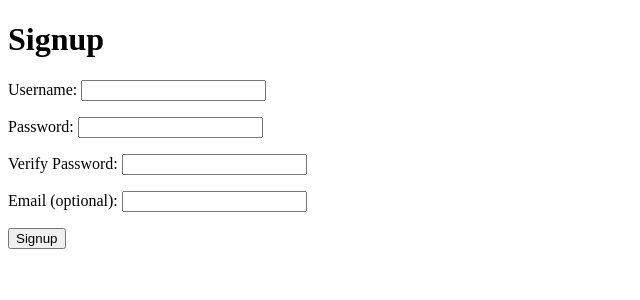
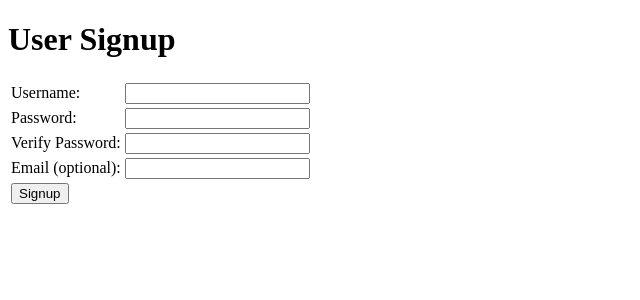
Before and after one commit to NorthStarCode/user-signup, a Flask app: page / in a window 1280 px wide. Shown: the top 300 px of the page, without its empty margins (0-640 px from the left). Run offline with Flask 2, Linux system fonts and the light colour scheme.

Commit message:
added table to signup and edited email errros, spec_char def

```diff
--- a/main.py
+++ b/main.py
@@ -34,10 +34,10 @@ def len_ok(entry):
         return True
 
 def spec_char(entry):
-    if "@" or "." in entry:
+    if "@" in entry and "." in entry:
+        return True
+    else:
         return False
-    else:
-        return True
 
 @app.route('/', methods=['POST'])
 def entry_check():
@@ -58,7 +58,7 @@ def entry_check():
     else:
         if is_space(username) or len_ok(username):
             username_error = 'Username not valid! Please make sure there are no spaces and it is between 3-20 characters.'
-            username = ''
+            username = username
 
     if not is_blank(password):
         password_error = 'Password field was left blank'
@@ -77,15 +77,15 @@ def entry_check():
             verifypass = ''
             password = ''
 
-    if is_blank(email):
-        pass
-    elif not is_space(email) or not len_ok(email) or not spec_char(email):
+    if not is_blank(email):
+        email = email
+    elif is_space(email)  or  len_ok(email):
         email_error = 'Email format invalid! Please make sure there are no spaces and it is between 3-20 characters.'
-        email = ''
+        email = email
     else:
         if not spec_char(email):
             email_error = 'Email format invalid! Please be sure email include a . and @.'
-            email= ''
+            email = email
 
     if not username_error and not password_error and not verifypass_error and not email_error:
         return redirect('/welcome?username={0}'.format(username))
--- a/templates/signup.html
+++ b/templates/signup.html
@@ -3,25 +3,51 @@
 {% block content %}
 
     <body>
-    <h1>Signup</h1>
+    <h1>User Signup</h1>
     <form method='POST'>
+    <table>
+        <tr>
+            <td>
                 <label for="username">Username:</label>
+            </td>
+            <td>
                 <input name="username" type="text" value="{{username}}">
-        </label>
-        <p class="error">{{username_error}}</p>
+                <span class="error">{{username_error}}</span>
+            </td>
+        </tr>
+        <tr>
+            <td>
                 <label for="password">Password:</label>
+            </td>
+            <td>
                 <input name="password" type="password" value="">
-        </label>
-        <p class="error">{{password_error}}</p>
+                <span class="error">{{password_error}}</span>
+            </td>
+        </tr>
+        <tr>
+            <td>
                 <label for="verifypass">Verify Password:</label>
+            </td>
+            <td>
                 <input name="verifypass" type="password" value ="">
-        </label>
-        <p class="error">{{verifypass_error}}</p>
+                <span class="error">{{verifypass_error}}</span>
+            </td>
+        </tr>
+        <tr>
+            <td>
                 <label for="email">Email (optional):</label>
+            </td>
+            <td>
                 <input name="email" value="{{email}}">
-        </label>
-        <p class="error">{{email_error}}</p>
+                <span class="error">{{email_error}}</span>
+            </td>
+        </tr>
+        <tr>
+            <td>
                 <input type="submit" value="Signup" />
+            </td>
+        </tr>
+    </table>
     </form>
 
     {% endblock %}
```
Lines whose indentation alone changed are shown as unchanged.
